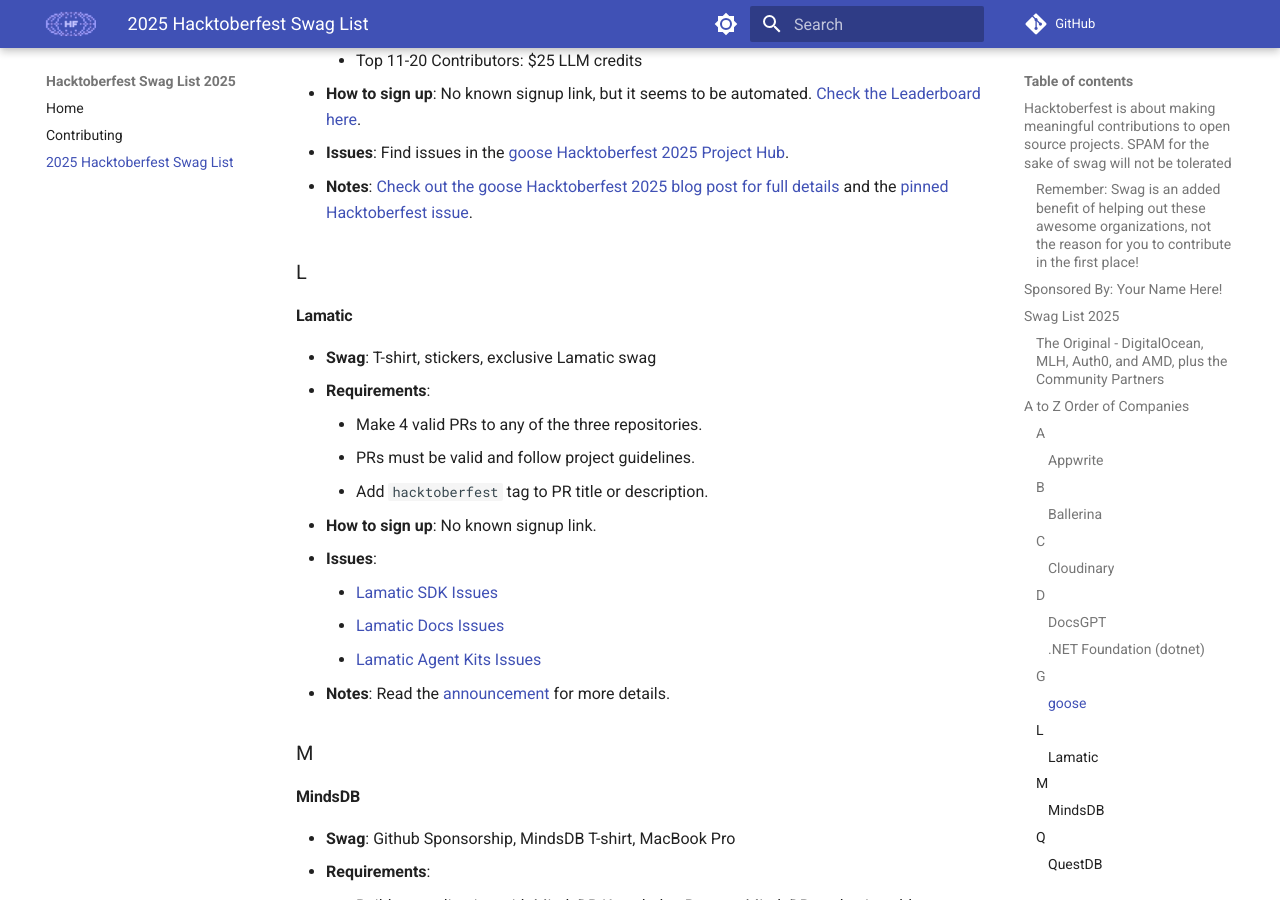
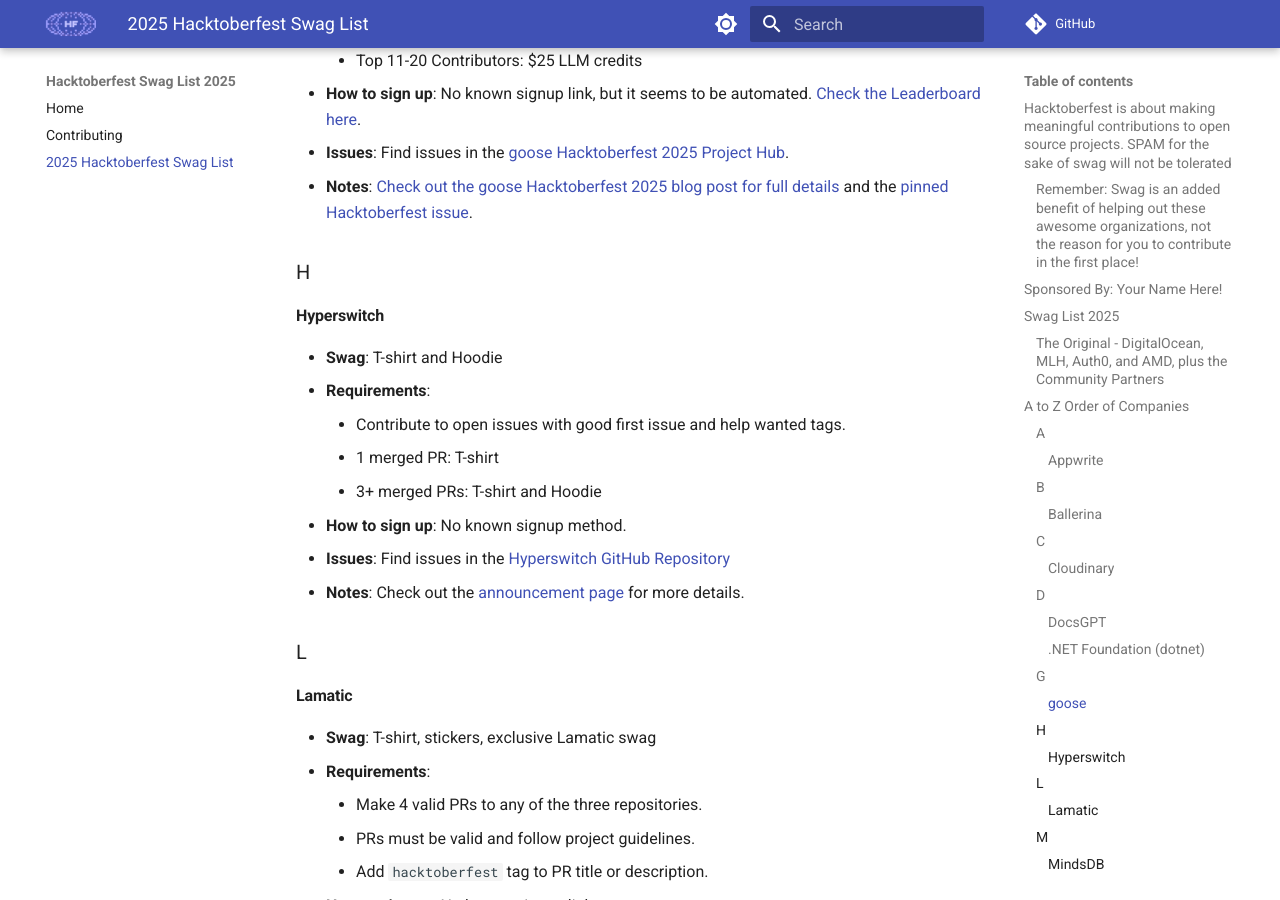
Before and after one commit to crweiner/hacktoberfest-swag-list, an MkDocs documentation site: the page built from docs/list.md, in a window 1280 px wide and 900 px high, scrolled down 3460 px. Built offline with MkDocs 1.6.1 and Material for MkDocs 9.7.7, drawn with Linux system fonts in a browser that asks for light colours; plug-ins that fetch from the network failed and are left out; comment, search, counter and statistics services are not loaded.

Commit message:
Added Hyperswitch to Swag List 2025 (#1027)
* Added Hyperswitch

* Update

* update

---------

Co-authored-by: Chandler Weiner <chandler@chandlerweiner.com>

```diff
--- a/docs/list.md
+++ b/docs/list.md
@@ -101,6 +101,19 @@
 - **Issues**: Find issues in the [goose Hacktoberfest 2025 Project Hub](https://github.com/block/goose/issues/4705).
 - **Notes**: [Check out the goose Hacktoberfest 2025 blog post for full details](https://block.github.io/goose/blog/2025/09/26/hacktoberfest-2025/) and the [pinned Hacktoberfest issue](https://github.com/block/goose/issues/4705).
 
+### H
+
+#### Hyperswitch
+
+- **Swag**: T-shirt and Hoodie
+- **Requirements**:
+    - Contribute to open issues with good first issue and help wanted tags.
+    - 1 merged PR: T-shirt
+    - 3+ merged PRs: T-shirt and Hoodie
+- **How to sign up**: No known signup method.
+- **Issues**: Find issues in the [Hyperswitch GitHub Repository](https://github.com/juspay/hyperswitch/issues?q=is%3Aissue%20state%3Aopen%20hacktoberfest%20label%3Ahacktoberfest)
+- **Notes**: Check out the [announcement page](https://hyperswitch.io/hacktoberfest) for more details.
+
 ### L
 
 #### Lamatic
```
